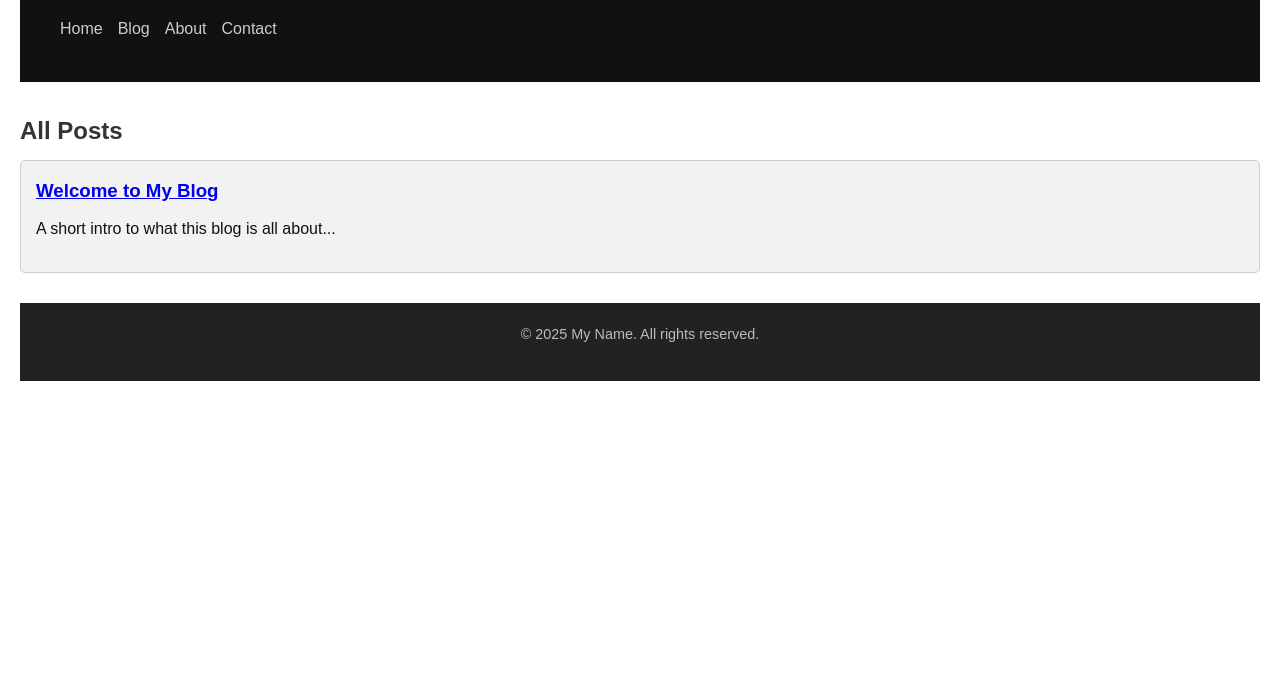
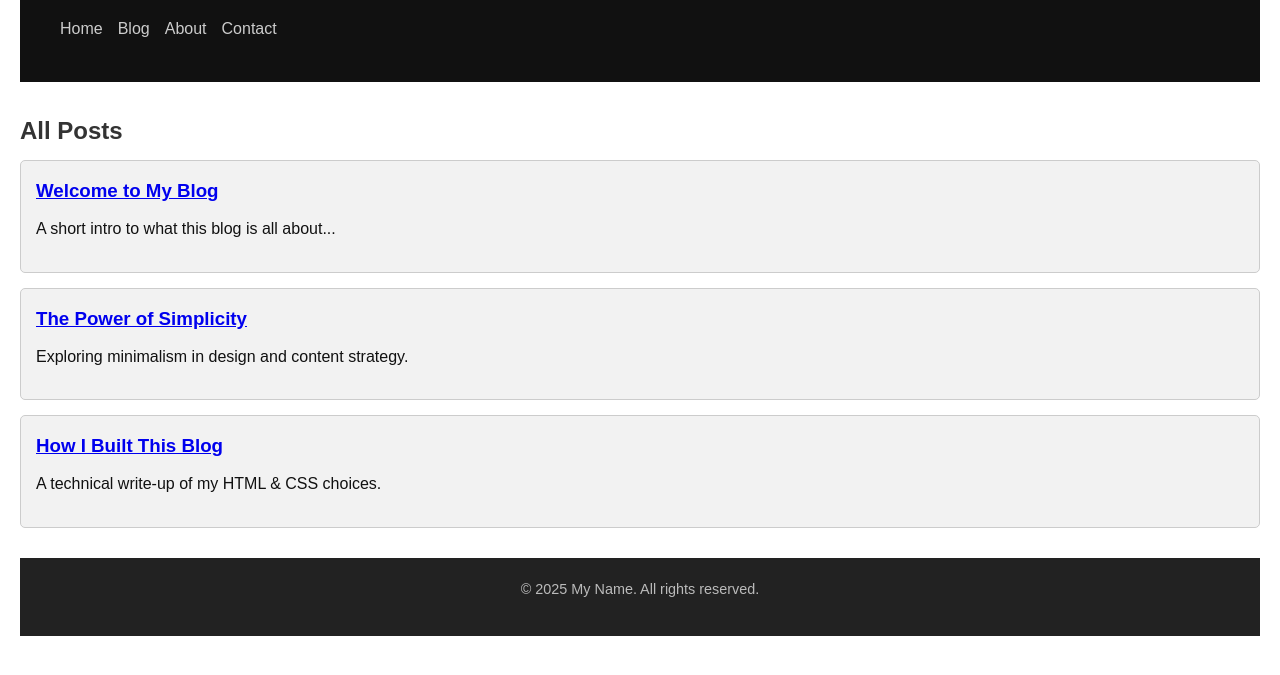
Before and after one commit to EatMyShortsBruh/Website, a plain HTML site: page blog.html in a window 1280 px wide. Shown: the part 105-780 px from the top of the page. Drawn offline with Linux system fonts and the light colour scheme.

Commit message:
Update blog.html
added dummy content

```diff
--- a/blog.html
+++ b/blog.html
@@ -26,8 +26,18 @@
       <h3><a href="post1.html">Welcome to My Blog</a></h3>
       <p>A short intro to what this blog is all about...</p>
     </article>
+    <!-- Additional posts can follow the same format -->
 
-    <!-- Additional posts can follow the same format -->
+    <article class="post-preview">
+      <h3><a href="post2.html">The Power of Simplicity</a></h3>
+      <p>Exploring minimalism in design and content strategy.</p>
+    </article>
+
+    <article class="post-preview">
+      <h3><a href="post3.html">How I Built This Blog</a></h3>
+      <p>A technical write-up of my HTML & CSS choices.</p>
+    </article>
+
   </main>
 
   <footer>
```
